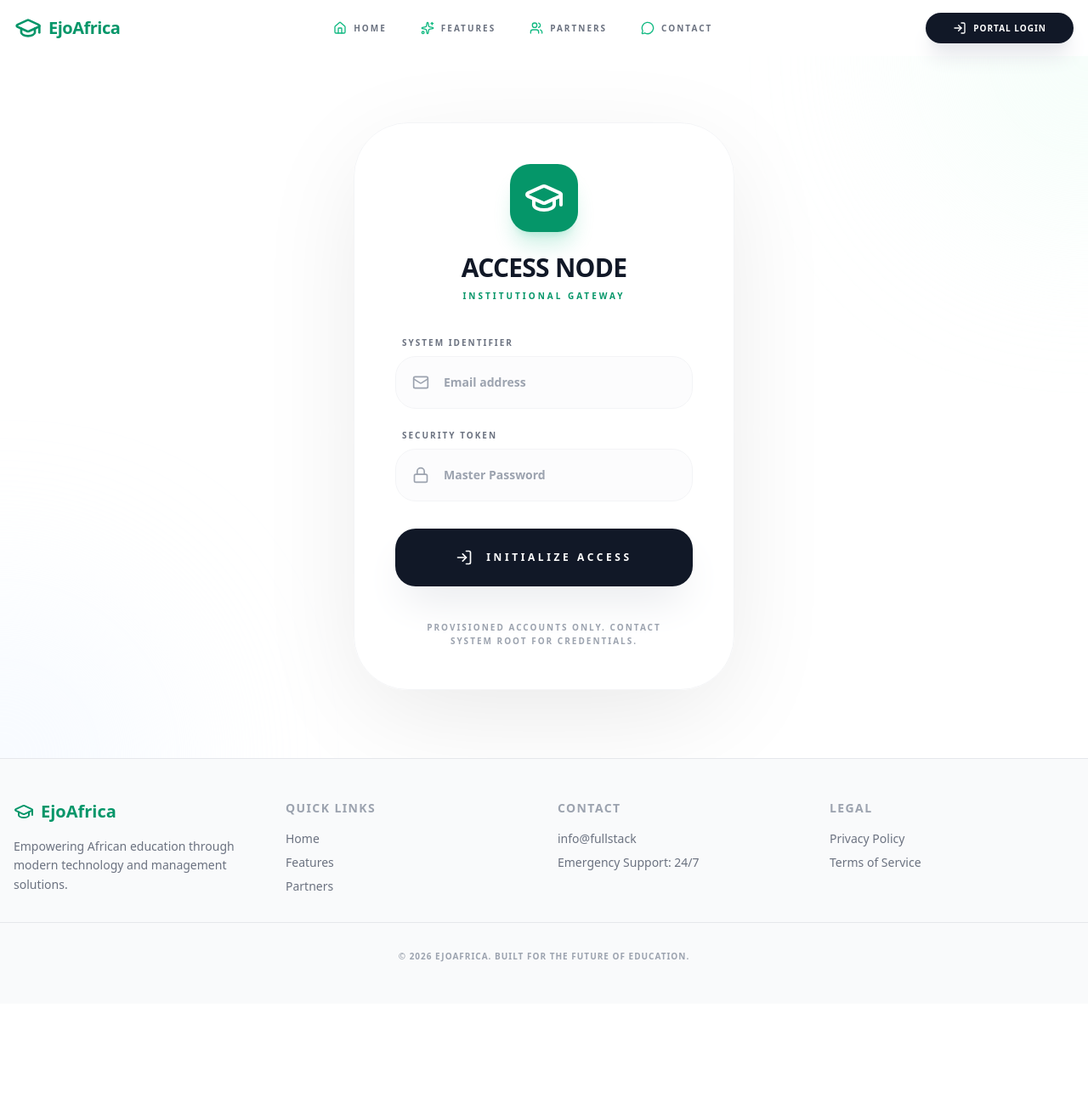
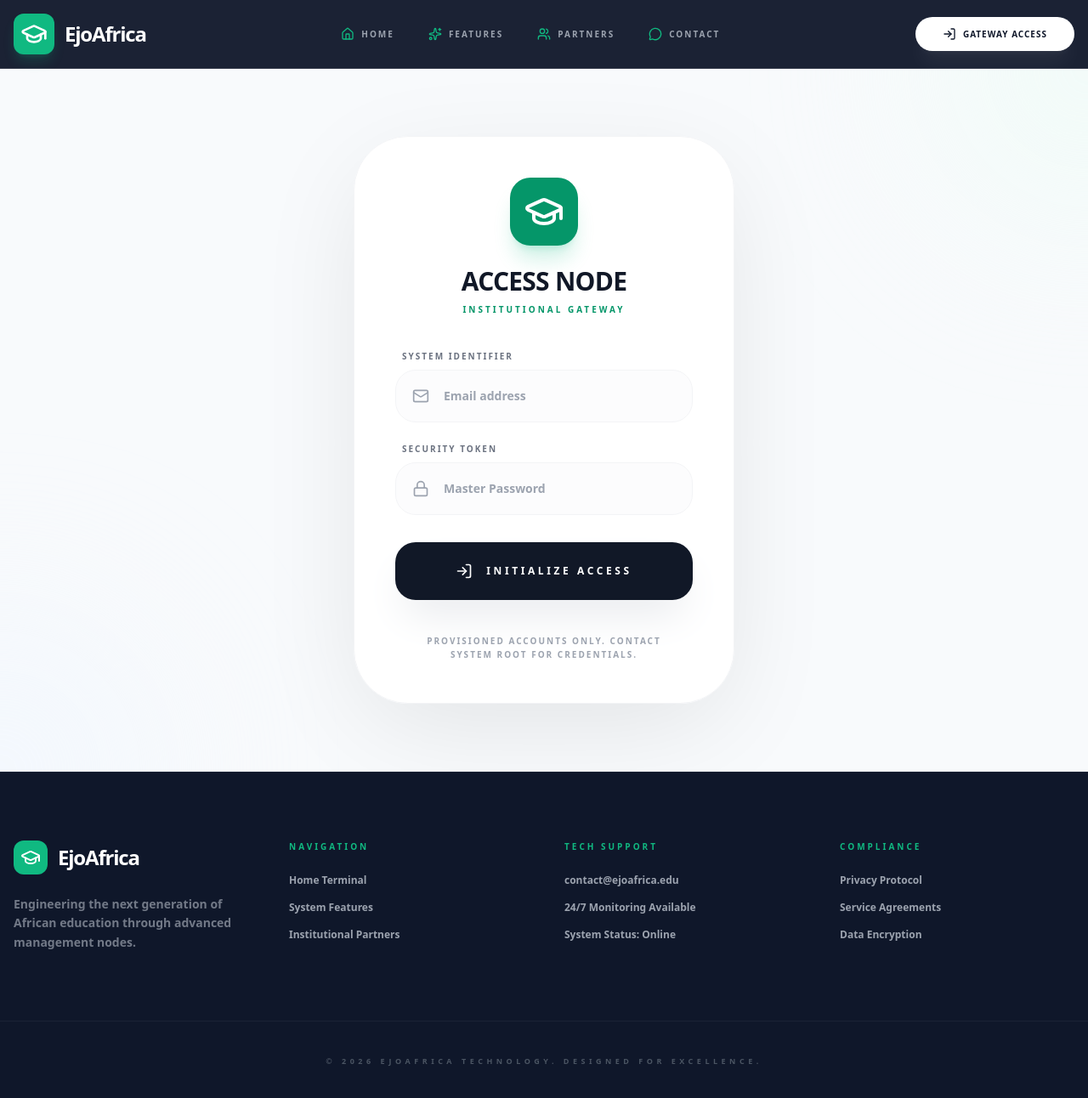
Before and after one commit to ishimweghislain/ejoafrica, a Next.js app: page /login in a window 1280 px wide. Shown: the top 1292 px of the page at 85% size. Before the commit the page ends 1181 px from the top, so only its background shows below. Built offline with nearby package versions, Linux system fonts and the light colour scheme.

Commit message:
still having the issue of deployment

```diff
--- a/app/(dashboard)/dashboard/registration/page.tsx
+++ b/app/(dashboard)/dashboard/registration/page.tsx
@@ -2,11 +2,11 @@
 
 import { useState } from "react";
 import { UserPlus, Shield, Fingerprint, Loader2, CheckCircle2 } from "lucide-react";
+import { toast } from "react-hot-toast";
 
 export default function RegistrationPage() {
     const [loading, setLoading] = useState(false);
     const [error, setError] = useState("");
-    const [success, setSuccess] = useState(false);
     const [formData, setFormData] = useState({
         firstName: "",
         lastName: "",
@@ -19,17 +19,16 @@ export default function RegistrationPage() {
         country: "Rwanda",
         city: "Kigali",
         address: "",
-        school: "EjoAfrica Academy",
+        school: "Lycée de Kigali",
     });
 
     async function handleSubmit(e: React.FormEvent) {
         e.preventDefault();
         setLoading(true);
         setError("");
-        setSuccess(false);
 
         if (formData.password !== formData.confirmPassword) {
-            setError("Security check failed: Passwords do not match.");
+            toast.error("Security check failed: Passwords do not match.");
             setLoading(false);
             return;
         }
@@ -44,7 +43,7 @@ export default function RegistrationPage() {
             const data = await res.json();
             if (!res.ok) throw new Error(data.error || "Failed to register user");
 
-            setSuccess(true);
+            toast.success("Security Provisioning Successful: User node created.");
             setFormData({
                 firstName: "",
                 lastName: "",
@@ -57,10 +56,10 @@ export default function RegistrationPage() {
                 country: "Rwanda",
                 city: "Kigali",
                 address: "",
-                school: "EjoAfrica Academy",
+                school: "Lycée de Kigali",
             });
         } catch (err: any) {
-            setError(err.message);
+            toast.error(`PROTOCOL ERROR: ${err.message}`);
         } finally {
             setLoading(false);
         }
@@ -119,7 +118,7 @@ export default function RegistrationPage() {
                             </div>
                             <div className="md:col-span-2">
                                 <label className={labelClass}>Institutional Email Address</label>
-                                <input type="email" required className={inputClass} placeholder="user@ejoafrica.edu" value={formData.email} onChange={e => setFormData({ ...formData, email: e.target.value })} />
+                                <input type="email" required className={inputClass} placeholder="user@ldk.edu.rw" value={formData.email} onChange={e => setFormData({ ...formData, email: e.target.value })} />
                             </div>
                         </div>
                     </section>
--- a/app/(public)/layout.tsx
+++ b/app/(public)/layout.tsx
@@ -1,5 +1,6 @@
 import Link from "next/link";
-import { GraduationCap, Home, Sparkles, Users, MessageCircle, LogIn } from "lucide-react";
+import { GraduationCap, Home, Sparkles, Users, MessageCircle, LogIn, Menu } from "lucide-react";
+import { Toaster } from "react-hot-toast";
 
 export default function PublicLayout({
     children,
@@ -7,105 +8,112 @@ export default function PublicLayout({
     children: React.ReactNode;
 }) {
     return (
-        <div className="min-h-screen flex flex-col">
-            <header className="fixed top-0 w-full z-50 glass border-b">
-                <div className="max-w-7xl mx-auto px-4 h-16 flex items-center justify-between">
-                    <Link href="/" className="flex items-center gap-2 font-bold text-xl tracking-tight text-emerald-600">
-                        <GraduationCap className="w-8 h-8" />
+        <div className="min-h-screen flex flex-col bg-slate-50">
+            <Toaster position="top-right" />
+            <header className="fixed top-0 w-full z-50 bg-slate-900/95 backdrop-blur-xl border-b border-white/10">
+                <div className="max-w-7xl mx-auto px-4 h-20 flex items-center justify-between">
+                    <Link href="/" className="flex items-center gap-3 font-black text-2xl tracking-tighter text-white group">
+                        <div className="bg-emerald-500 p-2 rounded-xl shadow-lg shadow-emerald-500/20 group-hover:rotate-12 transition-transform">
+                            <GraduationCap className="w-8 h-8 text-white" />
+                        </div>
                         <span className="hidden sm:inline">EjoAfrica</span>
                     </Link>
 
-                    <nav className="hidden md:flex items-center gap-10 text-[10px] font-black uppercase tracking-[0.2em] text-gray-500">
-                        <Link href="/" className="flex items-center gap-2 hover:text-emerald-600 transition-all hover:scale-105 active:scale-95">
+                    <nav className="hidden md:flex items-center gap-10 text-[10px] font-black uppercase tracking-[0.2em] text-gray-400">
+                        <Link href="/" className="flex items-center gap-2 hover:text-emerald-400 transition-all hover:scale-105 active:scale-95">
                             <Home className="w-4 h-4 text-emerald-500" />
                             <span>Home</span>
                         </Link>
-                        <Link href="/features" className="flex items-center gap-2 hover:text-emerald-600 transition-all hover:scale-105 active:scale-95">
+                        <Link href="/features" className="flex items-center gap-2 hover:text-emerald-400 transition-all hover:scale-105 active:scale-95">
                             <Sparkles className="w-4 h-4 text-emerald-500" />
                             <span>Features</span>
                         </Link>
-                        <Link href="/partners" className="flex items-center gap-2 hover:text-emerald-600 transition-all hover:scale-105 active:scale-95">
+                        <Link href="/partners" className="flex items-center gap-2 hover:text-emerald-400 transition-all hover:scale-105 active:scale-95">
                             <Users className="w-4 h-4 text-emerald-500" />
                             <span>Partners</span>
                         </Link>
-                        <Link href="/contact" className="flex items-center gap-2 hover:text-emerald-600 transition-all hover:scale-105 active:scale-95">
+                        <Link href="/contact" className="flex items-center gap-2 hover:text-emerald-400 transition-all hover:scale-105 active:scale-95">
                             <MessageCircle className="w-4 h-4 text-emerald-500" />
                             <span>Contact</span>
                         </Link>
                     </nav>
 
                     <div className="flex items-center gap-4">
-                        <Link href="/login" className="bg-gray-900 text-white px-8 py-2.5 rounded-full text-[10px] font-black uppercase tracking-widest flex items-center gap-2 transition-all hover:bg-emerald-600 hover:scale-105 active:scale-95 shadow-xl shadow-gray-200">
+                        <Link href="/login" className="bg-white text-slate-900 px-8 py-3 rounded-full text-[10px] font-black uppercase tracking-widest flex items-center gap-2 transition-all hover:bg-emerald-500 hover:text-white hover:scale-105 active:scale-95 shadow-xl shadow-white/5">
                             <LogIn className="w-4 h-4" />
-                            <span>Portal Login</span>
+                            <span>Gateway Access</span>
                         </Link>
                     </div>
                 </div>
             </header>
 
-            <main className="flex-grow pt-16 pb-20 md:pb-0">
+            <main className="flex-grow pt-20 pb-20 md:pb-0">
                 {children}
             </main>
 
             {/* Mobile Bottom Navigation (Insta Style) */}
-            <nav className="md:hidden fixed bottom-0 left-0 right-0 z-50 glass border-t px-6 py-3 flex items-center justify-between pb-safe">
-                <Link href="/" className="flex flex-col items-center gap-1 text-gray-500 hover:text-emerald-600 transition-colors">
+            <nav className="md:hidden fixed bottom-0 left-0 right-0 z-50 bg-slate-900/95 backdrop-blur-xl border-t border-white/10 px-6 py-4 flex items-center justify-between pb-safe shadow-2xl">
+                <Link href="/" className="flex flex-col items-center gap-1 text-gray-400 hover:text-emerald-400 transition-colors">
                     <Home className="w-6 h-6" />
-                    <span className="text-[10px] font-black uppercase">Home</span>
+                    <span className="text-[9px] font-black uppercase tracking-tighter">Home</span>
                 </Link>
-                <Link href="/features" className="flex flex-col items-center gap-1 text-gray-500 hover:text-emerald-600 transition-colors">
+                <Link href="/features" className="flex flex-col items-center gap-1 text-gray-400 hover:text-emerald-400 transition-colors">
                     <Sparkles className="w-6 h-6" />
-                    <span className="text-[10px] font-black uppercase">Features</span>
+                    <span className="text-[9px] font-black uppercase tracking-tighter">Features</span>
                 </Link>
-                <Link href="/partners" className="flex flex-col items-center gap-1 text-gray-500 hover:text-emerald-600 transition-colors">
+                <Link href="/partners" className="flex flex-col items-center gap-1 text-gray-400 hover:text-emerald-400 transition-colors">
                     <Users className="w-6 h-6" />
-                    <span className="text-[10px] font-black uppercase">Partners</span>
+                    <span className="text-[9px] font-black uppercase tracking-tighter">Partners</span>
                 </Link>
-                <Link href="/contact" className="flex flex-col items-center gap-1 text-gray-500 hover:text-emerald-600 transition-colors">
+                <Link href="/contact" className="flex flex-col items-center gap-1 text-gray-400 hover:text-emerald-400 transition-colors">
                     <MessageCircle className="w-6 h-6" />
-                    <span className="text-[10px] font-black uppercase">Contact</span>
+                    <span className="text-[9px] font-black uppercase tracking-tighter">Contact</span>
                 </Link>
             </nav>
 
-            <footer className="hidden md:block bg-gray-50 dark:bg-gray-900 border-t py-12">
-                <div className="max-w-7xl mx-auto px-4 grid grid-cols-1 md:grid-cols-4 gap-8">
-                    <div className="space-y-4">
-                        <div className="flex items-center gap-2 font-bold text-xl text-emerald-600">
-                            <GraduationCap className="w-6 h-6" />
+            <footer className="hidden md:block bg-slate-900 text-white border-t border-white/5 py-20 mt-auto">
+                <div className="max-w-7xl mx-auto px-4 grid grid-cols-1 md:grid-cols-4 gap-12">
+                    <div className="space-y-6">
+                        <div className="flex items-center gap-3 font-black text-2xl tracking-tighter text-white">
+                            <div className="bg-emerald-500 p-2 rounded-xl">
+                                <GraduationCap className="w-6 h-6" />
+                            </div>
                             <span>EjoAfrica</span>
                         </div>
-                        <p className="text-sm text-gray-500 leading-relaxed">
-                            Empowering African education through modern technology and management solutions.
+                        <p className="text-sm text-gray-400 font-bold leading-relaxed opacity-70">
+                            Engineering the next generation of African education through advanced management nodes.
                         </p>
                     </div>
 
                     <div>
-                        <h4 className="font-bold mb-4 text-sm uppercase tracking-widest text-gray-400">Quick Links</h4>
-                        <ul className="space-y-2 text-sm text-gray-500">
-                            <li><Link href="/">Home</Link></li>
-                            <li><Link href="/features">Features</Link></li>
-                            <li><Link href="/partners">Partners</Link></li>
+                        <h4 className="font-black mb-6 text-[10px] uppercase tracking-[0.3em] text-emerald-500">Navigation</h4>
+                        <ul className="space-y-4 text-xs font-bold text-gray-400">
+                            <li><Link href="/" className="hover:text-white transition-colors">Home Terminal</Link></li>
+                            <li><Link href="/features" className="hover:text-white transition-colors">System Features</Link></li>
+                            <li><Link href="/partners" className="hover:text-white transition-colors">Institutional Partners</Link></li>
                         </ul>
                     </div>
 
                     <div>
-                        <h4 className="font-bold mb-4 text-sm uppercase tracking-widest text-gray-400">Contact</h4>
-                        <ul className="space-y-2 text-sm text-gray-500">
-                            <li>info@fullstack</li>
-                            <li>Emergency Support: 24/7</li>
+                        <h4 className="font-black mb-6 text-[10px] uppercase tracking-[0.3em] text-emerald-500">Tech Support</h4>
+                        <ul className="space-y-4 text-xs font-bold text-gray-400">
+                            <li>contact@ejoafrica.edu</li>
+                            <li>24/7 Monitoring Available</li>
+                            <li>System Status: Online</li>
                         </ul>
                     </div>
 
                     <div>
-                        <h4 className="font-bold mb-4 text-sm uppercase tracking-widest text-gray-400">Legal</h4>
-                        <ul className="space-y-2 text-sm text-gray-500">
-                            <li>Privacy Policy</li>
-                            <li>Terms of Service</li>
+                        <h4 className="font-black mb-6 text-[10px] uppercase tracking-[0.3em] text-emerald-500">Compliance</h4>
+                        <ul className="space-y-4 text-xs font-bold text-gray-400">
+                            <li>Privacy Protocol</li>
+                            <li>Service Agreements</li>
+                            <li>Data Encryption</li>
                         </ul>
                     </div>
                 </div>
-                <div className="max-w-7xl mx-auto px-4 mt-8 pt-8 border-t text-center text-[10px] font-black uppercase tracking-widest text-gray-400">
-                    © {new Date().getFullYear()} EjoAfrica. Built for the future of education.
+                <div className="max-w-7xl mx-auto px-4 mt-20 pt-10 border-t border-white/5 text-center text-[9px] font-black uppercase tracking-[0.5em] text-gray-600">
+                    © {new Date().getFullYear()} EjoAfrica Technology. Designed for Excellence.
                 </div>
             </footer>
         </div>
--- a/app/(public)/login/page.tsx
+++ b/app/(public)/login/page.tsx
@@ -3,17 +3,16 @@
 import { useState } from "react";
 import Link from "next/link";
 import { useRouter } from "next/navigation";
-import { GraduationCap, Mail, Lock, Loader2, AlertCircle, LogIn } from "lucide-react";
+import { GraduationCap, Mail, Lock, Loader2, LogIn } from "lucide-react";
+import { toast } from "react-hot-toast";
 
 export default function LoginPage() {
     const router = useRouter();
     const [loading, setLoading] = useState(false);
-    const [error, setError] = useState("");
 
     async function handleSubmit(e: React.FormEvent<HTMLFormElement>) {
         e.preventDefault();
         setLoading(true);
-        setError("");
 
         const formData = new FormData(e.currentTarget);
         const email = formData.get("email");
@@ -32,10 +31,10 @@ export default function LoginPage() {
                 throw new Error(data.error || "Login failed");
             }
 
-            // Successful login - redirect to dashboard base on role
+            toast.success("Authentication Successful: Mapping institutional node...");
             router.push("/dashboard");
         } catch (err: any) {
-            setError(err.message);
+            toast.error(`ACCESS DENIED: ${err.message}`);
         } finally {
             setLoading(false);
         }
@@ -61,12 +60,6 @@ export default function LoginPage() {
                 </div>
 
                 <form className="space-y-8" onSubmit={handleSubmit}>
-                    {error && (
-                        <div className="bg-red-50 text-red-600 p-5 rounded-2xl flex items-center gap-4 text-xs font-bold border border-red-100 animate-shake italic">
-                            <AlertCircle className="w-5 h-5 flex-shrink-0" />
-                            <p>PROTOCOL ERROR: {error}</p>
-                        </div>
-                    )}
 
                     <div className="space-y-6">
                         <div className="space-y-2">
--- a/app/api/users/route.ts
+++ b/app/api/users/route.ts
@@ -70,7 +70,7 @@ export async function POST(request: Request) {
                 country,
                 city,
                 address,
-                school,
+                school: school || "Lycée de Kigali",
             },
         });
 
--- a/components/UserModal.tsx
+++ b/components/UserModal.tsx
@@ -30,7 +30,7 @@ export default function UserModal({
         country: "Rwanda",
         city: "Kigali",
         address: "",
-        school: "EjoAfrica Academy",
+        school: "Lycée de Kigali",
     });
 
     if (!isOpen) return null;
--- a/package.json
+++ b/package.json
@@ -23,6 +23,7 @@
     "prisma": "^7.3.0",
     "react": "19.2.3",
     "react-dom": "19.2.3",
+    "react-hot-toast": "^2.6.0",
     "tailwind-merge": "^3.4.0"
   },
   "devDependencies": {
```
Also changed, not shown: app/(public)/contact/page.tsx (+42 -31 lines), prisma/seed.js (+5 -5 lines), prisma/seed.ts (+5 -5 lines), 1 other file (tests, documents, lock files or other folders).
